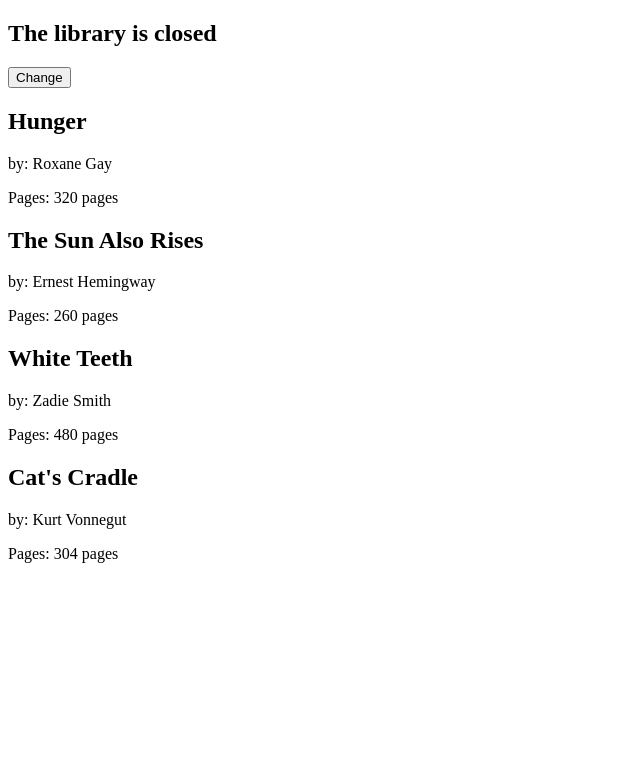
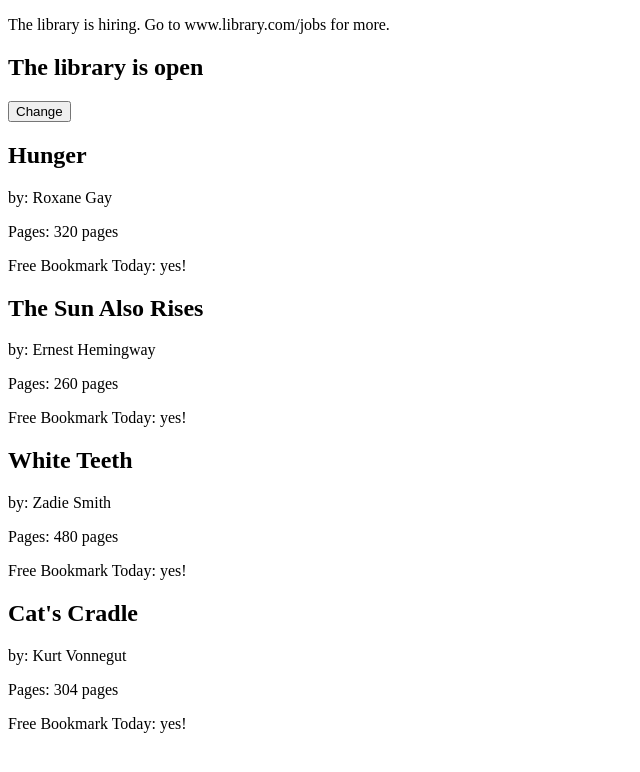
Before and after one commit to britobluis/react-is-fun, a React (Create React App) app: page / in a window 1280 px wide. Shown: the top 772 px of the page, without its empty margins (0-640 px from the left). Built offline with nearby package versions, Linux system fonts and the light colour scheme.

Commit message:
Using setState, passing state as props to child components, conditional rendering of components

```diff
--- a/src/Library.js
+++ b/src/Library.js
@@ -1,27 +1,34 @@
 import React from 'react';
 
-const Book = ({title, author, pages}) => {
+const Book = ({title, author, pages, freeBookmark}) => {
     return (
         <section>
             <h2>{title}</h2>
             <p>by: {author}</p>
             <p>Pages: {pages} pages</p>
+            <p>Free Bookmark Today: {freeBookmark ? 'yes!' : 'no!'}</p>
         </section>
     )
 }
 
+const Hiring = () =>
+    <div>
+        <p>The library is hiring. Go to www.library.com/jobs for more.</p>
+    </div>
+
+const NotHiring = () =>
+    <div>
+        <p>The library is not hiring. Check back later for more info.</p>
+    </div>
+
 // To use local state Class component is needed
 class Library extends React.Component {
 
-    state = { open: false } // This gets rid of constructor below
-
-    // constructor(props) {
-    //     super(props)
-    //     this.state = { // State is just an Object, that has as many keys as one sets up
-    //         open: true
-    //     }
-    //     this.toggleOpenClosed = this.toggleOpenClosed.bind(this) // Makes 'this' accessible to custom method
-    // }
+    state = { // This gets rid of constructor
+        open: true,
+        freeBookmark: true,
+        hiring: true
+    }
 
     toggleOpenClosed = () => { // Arrow functions automatically bind 'this' inside of the context of this function
         this.setState(prevState => ({ //Returns this Object, uses callback to make it async
@@ -33,6 +40,7 @@
         const { books } = this.props
         return (
             <div>
+                {this.state.hiring ? <Hiring /> : <NotHiring />}
                 <h2>The library is {this.state.open ? 'open' : 'closed'}</h2> { /*Conditional Rendering using ternary or inline if statement */}
                 <button onClick={this.toggleOpenClosed}>Change</button>
                 {books.map(
@@ -41,7 +49,8 @@
                             key={i}
                             title={book.title}
                             author={book.author}
-                            pages={book.pages} />
+                            pages={book.pages}
+                            freeBookmark={this.state.freeBookmark}/>
                 )}
             </div>
         )
```
